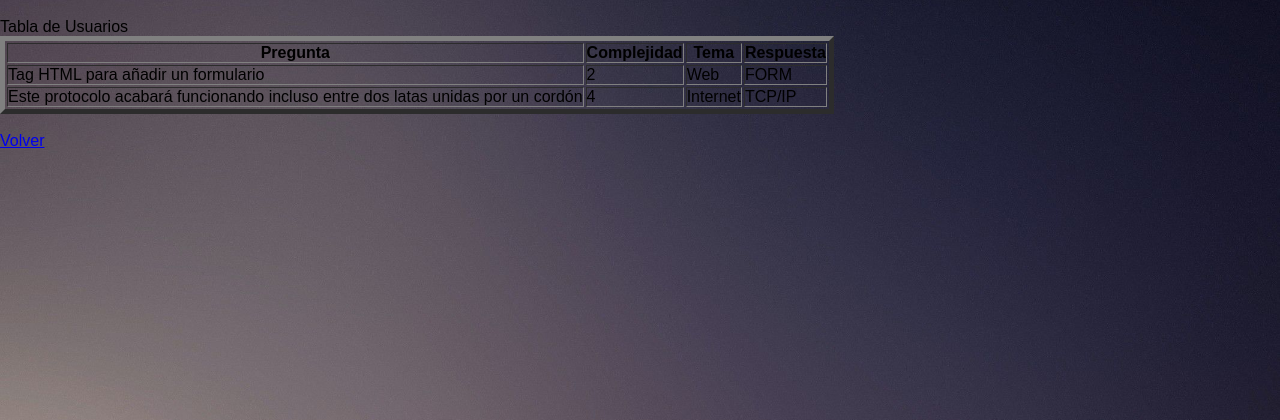
After one commit to luzma1/Laboratorio_5, a PHP site: page /VerPreguntasXML.php in a window 1280 px wide. The commit adds this page. Shown: the top 420 px of the page. Run offline with PHP 8.4, Linux system fonts and the light colour scheme.

Commit message:
Laboratorio Finalizado y algunas correcciones en el css

```diff
--- a/VerPreguntas.php
+++ b/VerPreguntas.php
@@ -15,7 +15,7 @@
 
 <head><title> Mostrar Preguntas </title></head>
 
-<body>
+<body style="background-color: transparent">
         <div>
 			<?php
 
--- /dev/null
+++ b/VerPreguntasXML.php
@@ -0,0 +1,59 @@
+<!DOCTYPE html>
+<html>
+<meta http-equiv="Content-Type" content="text/html; charset=UTF-8" />
+<!--Para que podamos usar acentos y caracteres raros -->
+
+<link rel='stylesheet' type='text/css' href='estilos/style.css' />
+<link rel='stylesheet'
+	   type='text/css'
+	   media='only screen and (min-width: 530px) and (min-device-width: 481px)'
+	   href='estilos/wide.css' />
+<link rel='stylesheet'
+	   type='text/css'
+	   media='only screen and (max-width: 480px)'
+	   href='estilos/smartphone.css' />
+
+<head><title> Mostrar Preguntas XML </title></head>
+
+<body style="background-color: transparent">
+        <div>
+			<?php
+				        //Parte de XML
+                        echo '<br>';
+
+						 //Carga del archivo a leer
+                        $xml = simplexml_load_file("preguntas.xml");
+
+                        //Se dibuja la tabla de los usuarios
+
+                        echo "Tabla de Usuarios \n";
+                        echo "
+                        <table border=5>
+                            <tr>
+                            	<th>Pregunta</th>
+                                <th>Complejidad</th>
+                                <th>Tema</th>
+                                <th>Respuesta</th>
+                            </tr>
+
+                        ";
+
+
+                         // Vamos imprimiendo el xml, para ello guardamos el hijo y vamos accediendo a el poco a poco
+
+						foreach ($xml->assessmentItem as $pregunta)
+						{
+							//Accedemos a la pregunta, luego a los atributos del hijo y finalmente a la respuesta
+									 echo "<tr><td>".$pregunta->itemBody->p."</td>
+									<td>".$pregunta->attributes()->complexity."</td>
+									<td>".$pregunta->attributes()->subject."</td>
+									<td>".$pregunta->correctResponse->value."</td></tr>";
+						}
+                     	echo "</table>"; //para poder cerrar la tabla
+
+			?>
+		<br>
+		<a href="layout.html">Volver</a>
+
+		</div>
+</body>
--- a/VerUsuarios.php
+++ b/VerUsuarios.php
@@ -15,7 +15,7 @@
 
 <head><title> Mostrar Usuarios </title></head>
 
-<body>
+<body style="background-color: transparent">
         <div>
 			<?php
 
--- a/layout.html
+++ b/layout.html
@@ -40,6 +40,7 @@
 	<nav class='main' id='n1' role='navigation'>
 		<span><a href='layout.html'>Inicio</a></spam>
 		<span><a href='VerPreguntas.php'>Preguntas</a></spam>
+		<span><a href='VerPreguntasXML.php'>PreguntasXML</a></spam>
 		<span><a href='creditos.html'>Creditos</a></spam>
 	</nav>
     <section class="main" id="s1">
@@ -49,8 +50,8 @@
 	</div>
 
     </section>
-	<footer class='main' id='f1'>
-		<p><a href="http://es.wikipedia.org/wiki/Quiz" target="_blank">¿Que es un Quiz?</a></p><hr>
+	<footer>
+		<a href="http://es.wikipedia.org/wiki/Quiz" target="_blank">¿Que es un Quiz?</a><hr>
 		<a href='https://github.com/luzma1'>Link al Perfil de GITHUB</a><hr>
 	</footer>
 </div>
--- /dev/null
+++ b/preguntas.xml
@@ -0,0 +1,24 @@
+<?xml version="1.0" ?>
+<assessmentItems>
+	<assessmentItem complexity="2" subject="Web">
+		<itemBody>
+			<p>Tag HTML para añadir un formulario</p>
+		</itemBody>
+		<correctResponse>
+			<value>
+				FORM
+			</value>
+		</correctResponse>
+	</assessmentItem>
+		<assessmentItem complexity="4" subject="Internet">
+		<itemBody>
+			<p>Este protocolo acabará funcionando
+			incluso entre dos latas unidas por un cordón</p>
+		</itemBody>
+		<correctResponse>
+			<value>
+				TCP/IP
+			</value>
+		</correctResponse>
+	</assessmentItem>
+</assessmentItems>
```
Also changed, not shown: InsertarPregunta.php (+23 -0 lines), usuarios.xml (added, +31 -0 lines).
